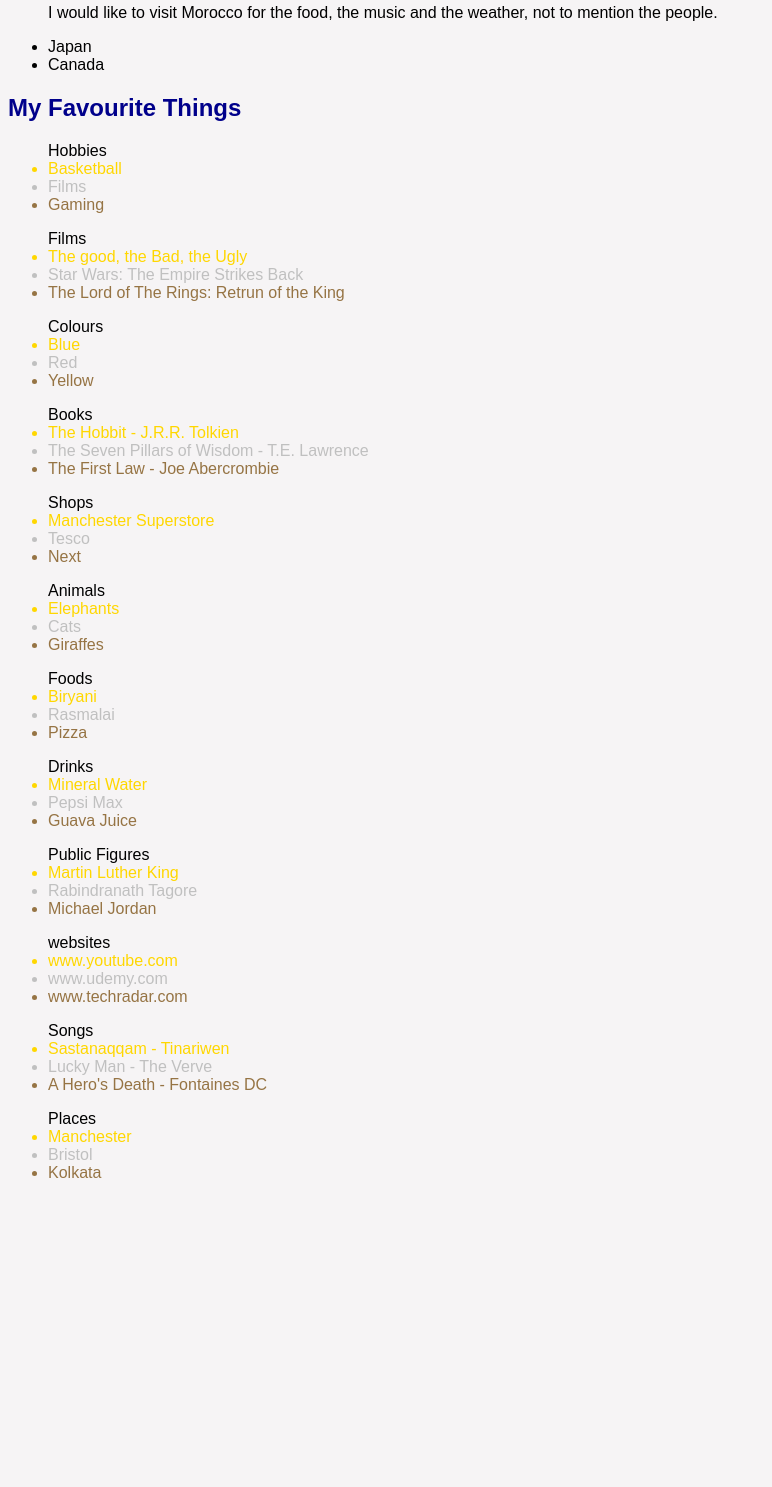
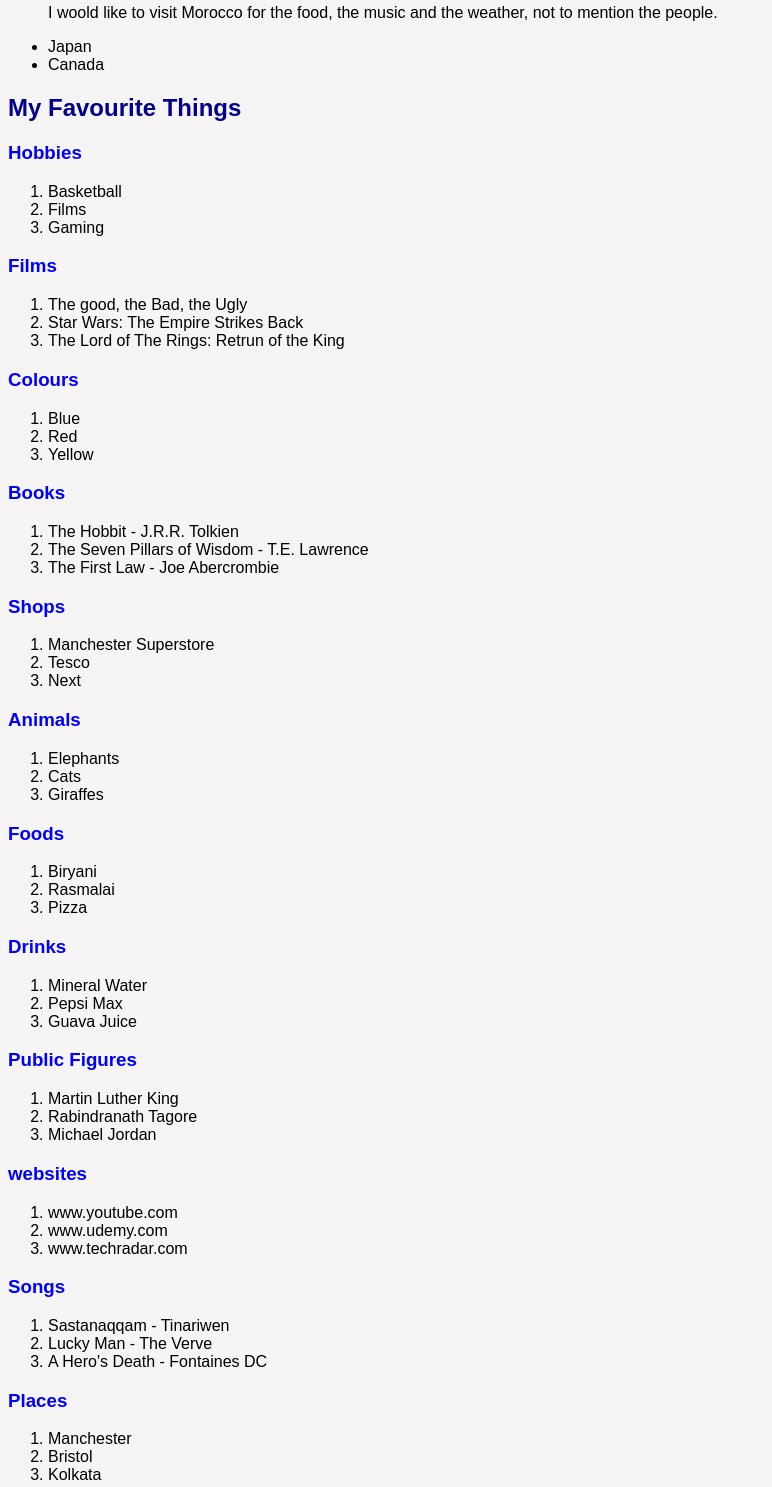
Before and after one commit to Mohamed-Shaheedullah/CN-web-2024, a plain HTML site: page index.html in a window 1280 px wide. Shown: the part 736-2223 px from the top of the page, without its empty margins (0-772 px from the left). Before the commit the page ends 1934 px from the top, so only its background shows below. Drawn offline with Linux system fonts and the light colour scheme.

Commit message:
local working

```diff
--- a/index.html
+++ b/index.html
@@ -47,77 +47,87 @@
                     <figcaption>A Moroccan Town</figcaption>
                 </figure>
             </div>
-        <p>I would like to visit Morocco for the food, the music and the weather, not to mention the people.  </p>
+        <p>I woold like to visit Morocco for the food, the music and the weather, not to mention the people.  </p>
             <li>Japan</li>
             <li>Canada</li>
         </ul>
 
     </main>
 
-    <section class="Favourites">
+    <section class="favourites">
         <h2>My Favourite Things</h2>
-        <ul title="Hobbies">Hobbies
+        <h3 class='favourites'>Hobbies</h3>
+        <ol title="Hobbies">
             <li>Basketball</li>
             <li>Films</li>
             <li>Gaming</li>
-        </ul>
-
-        <ul title="Films">Films
+        </ol>
+        <h3 class='favourites'>Films</h3>
+        <ol title="Films">
             <li>The good, the Bad, the Ugly</li>
             <li>Star Wars: The Empire Strikes Back</li>
             <li>The Lord of The Rings: Retrun of the King</li>
-        </ul>
-
-        <ul title="Colours">Colours
+        </ol>
+        <h3 class='favourites'>Colours</h3>
+        <ol title="Colours">
             <li>Blue</li>
             <li>Red</li>
             <li>Yellow</li>
-        </ul>
-        <ul title="Books">Books
+        </ol>
+        <h3 class='favourites'>Books</h3>
+        <ol title="Books">
             <li>The Hobbit - J.R.R. Tolkien</li>
             <li>The Seven Pillars of Wisdom - T.E. Lawrence</li>
             <li>The First Law - Joe Abercrombie</li>
-        </ul>
-        <ul title="Shops">Shops
+        </ol>
+        <h3 class='favourites'>Shops</h3>
+        <ol title="Shops">
             <li>Manchester Superstore</li>
             <li>Tesco</li>
             <li>Next</li>
-        </ul>
-        <ul title="Animals">Animals
+        </ol>
+        <h3 class='favourites'>Animals</h3>
+        <ol title="Animals">
             <li>Elephants</li>
             <li>Cats</li>
             <li>Giraffes</li>
-        </ul>
-        <ul title="Foods">Foods
+        </ol>
+        <h3 class='favourites'>Foods</h3>
+        <ol title="Foods">
             <li>Biryani</li>
             <li>Rasmalai</li>
             <li>Pizza</li>
-        </ul>
-        <ul title="Drinks">Drinks
+        </ol>
+        <h3 class='favourites'>Drinks</h3>
+        <ol title="Drinks">
             <li>Mineral Water</li>
             <li>Pepsi Max</li>
             <li>Guava Juice</li>
-        </ul>
-        <ul title="Public Figures">Public Figures
+        </ol>
+        <h3 class='favourites'>Public Figures</h3>
+        <ol title="Public Figures">
             <li>Martin Luther King</li>
             <li>Rabindranath Tagore</li>
             <li>Michael Jordan </li>
-        </ul>
-        <ul title="websites">websites
+        </ol>
+        <h3 class='favourites'>websites</h3>
+        <ol title="websites">
             <li>www.youtube.com</li>
             <li>www.udemy.com</li>
             <li>www.techradar.com</li>
-        </ul>
-        <ul title="Songs">Songs
+        </ol>
+        <h3 class='favourites'>Songs</h3>
+        <ol title="Songs">
             <li>Sastanaqqam - Tinariwen</li>
             <li>Lucky Man - The Verve</li>
             <li> A Hero's Death - Fontaines DC</li>
-        </ul>
-        <ul title="Places">Places
+        </ol>
+        <h3 class='favourites'>Places</h3>
+        <ol title="Places">
             <li>Manchester</li>
             <li>Bristol</li>
             <li>Kolkata</li>
-        </ul>
+        </ol>
     </section>
 
 
```
Also changed, not shown: 3 other files.
